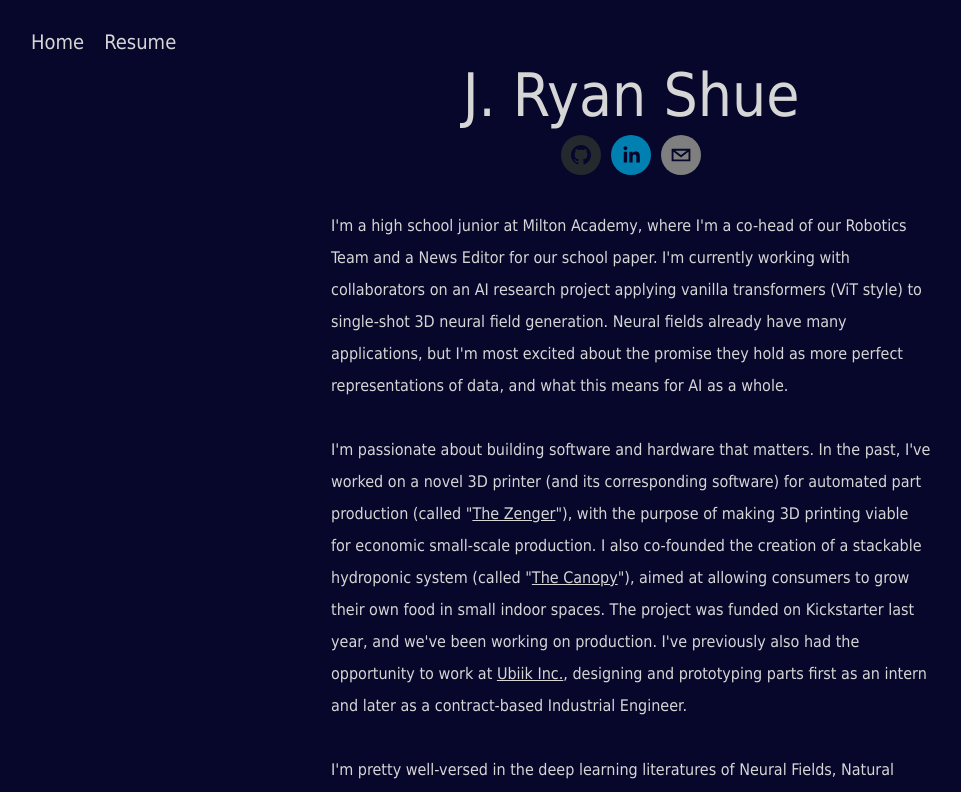
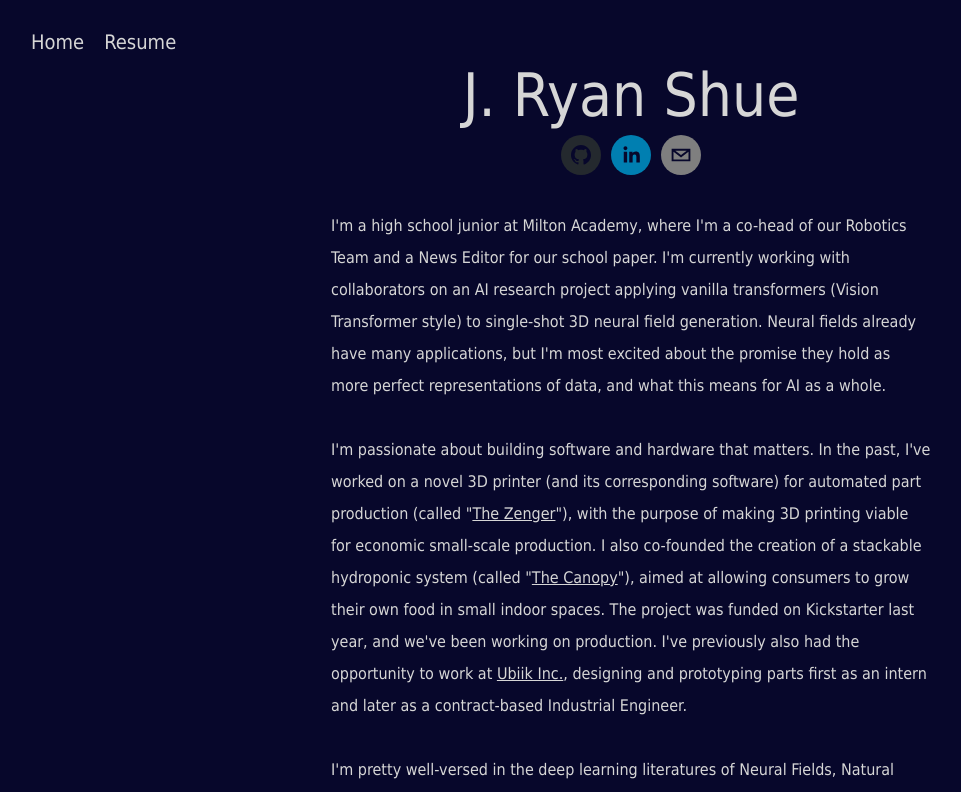
Before and after one commit to JRyanShue/personal-website, a React (Create React App) app: page / in a window 1280 px wide. Shown: the top 792 px of the page, without its empty margins (9-970 px from the left). Built offline with nearby package versions, Linux system fonts and the light colour scheme.

Commit message:
Update FrontAbout.js

```diff
--- a/src/FrontAbout.js
+++ b/src/FrontAbout.js
@@ -24,7 +24,7 @@
             <div className="front-about" style={{width: textWidth}}>
                 <i class="fab fa-github"></i>
                 I'm a high school junior at Milton Academy, where I'm a co-head of our Robotics Team and a News Editor for our school paper.
-                I'm currently working with collaborators on an AI research project applying vanilla transformers (ViT style) to single-shot 3D neural field generation. Neural fields already have many applications, but I'm most excited about the promise they hold as more perfect representations of data, and what this means for AI as a whole.
+                I'm currently working with collaborators on an AI research project applying vanilla transformers (Vision Transformer style) to single-shot 3D neural field generation. Neural fields already have many applications, but I'm most excited about the promise they hold as more perfect representations of data, and what this means for AI as a whole.
                 <br/><br/>
                 I'm passionate about building software and hardware that matters.
                 In the past, I've worked on a novel 3D printer (and its corresponding software) for automated part production (called "<a href="https://jryanshue.github.io/ZengerWriterV1/" style={{color:'rgb(214, 214, 214)'}}>The Zenger</a>"), with the purpose of making 3D printing viable for economic small-scale production.
```
